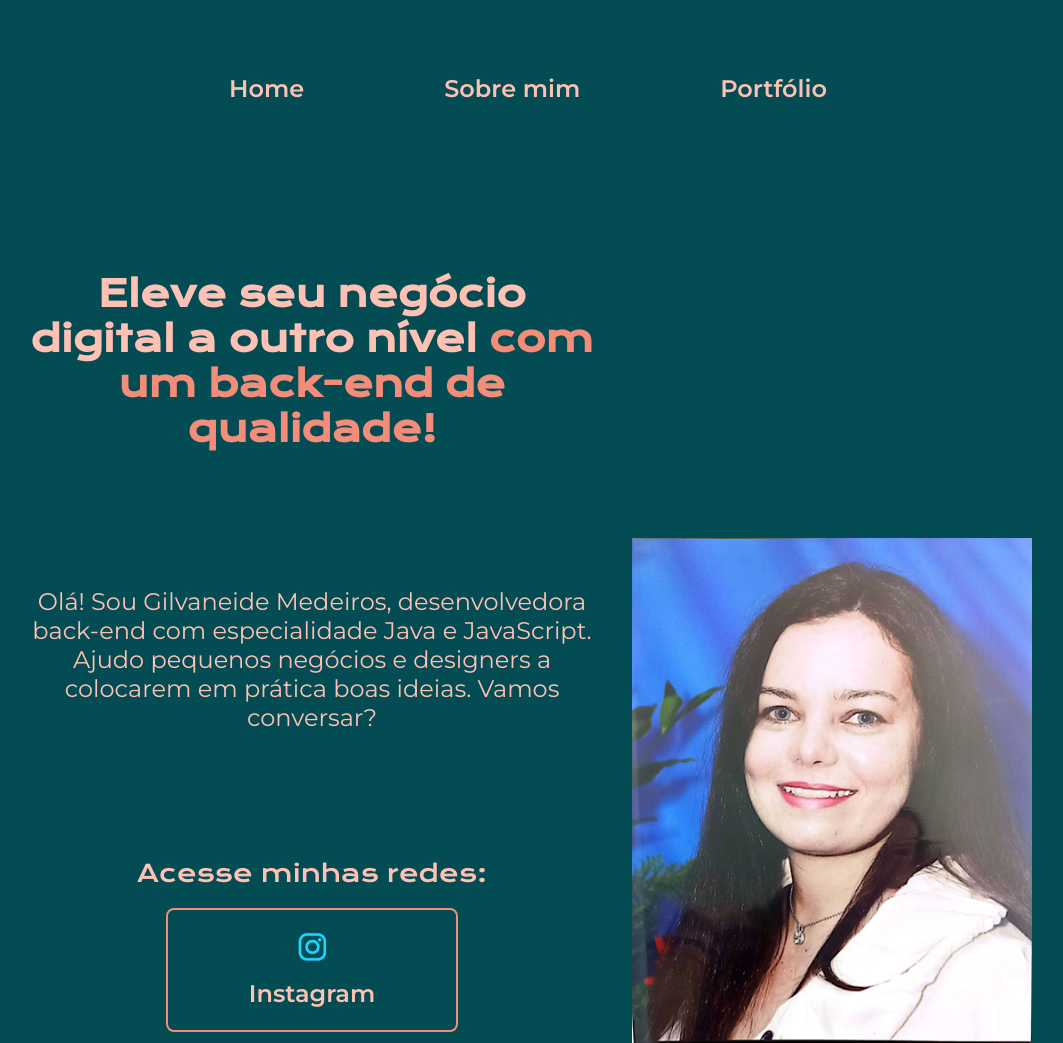
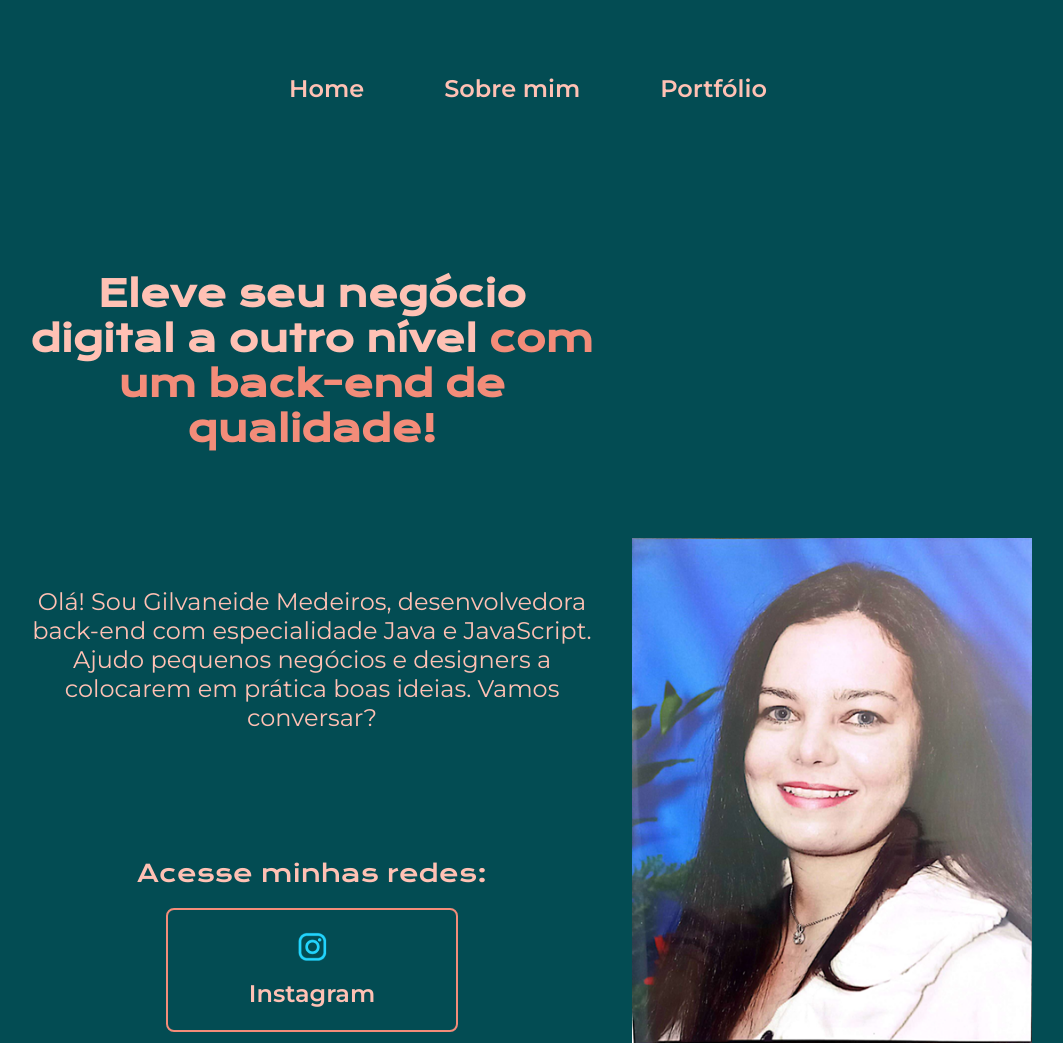
Before and after one commit to GilvaneideMedeiros/Portfolio, a plain HTML site: page index.html in a window 1280 px wide. Shown: the top 1043 px of the page, without its empty margins (112-1175 px from the left). Drawn offline with nearby package versions, Linux system fonts and the light colour scheme.

Commit message:
Novo ajuste no menu

```diff
--- a/styles/style.css
+++ b/styles/style.css
@@ -45,7 +45,8 @@ body{
 
 .cabecalho__menu{
     display: flex;
-    gap: 80px;
+    flex-wrap: wrap;
+    gap: 20px;
     justify-content: center;
 }
 
```
